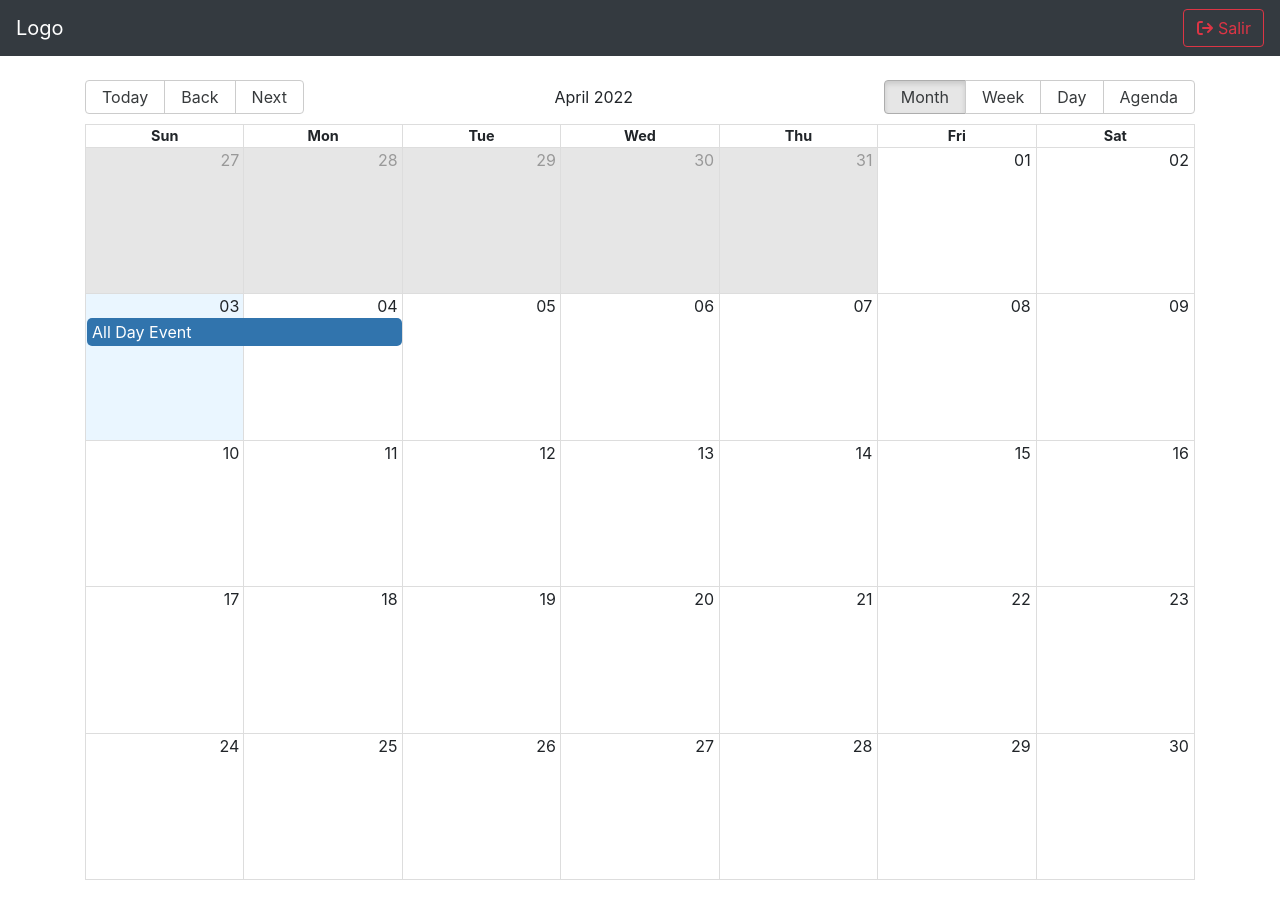
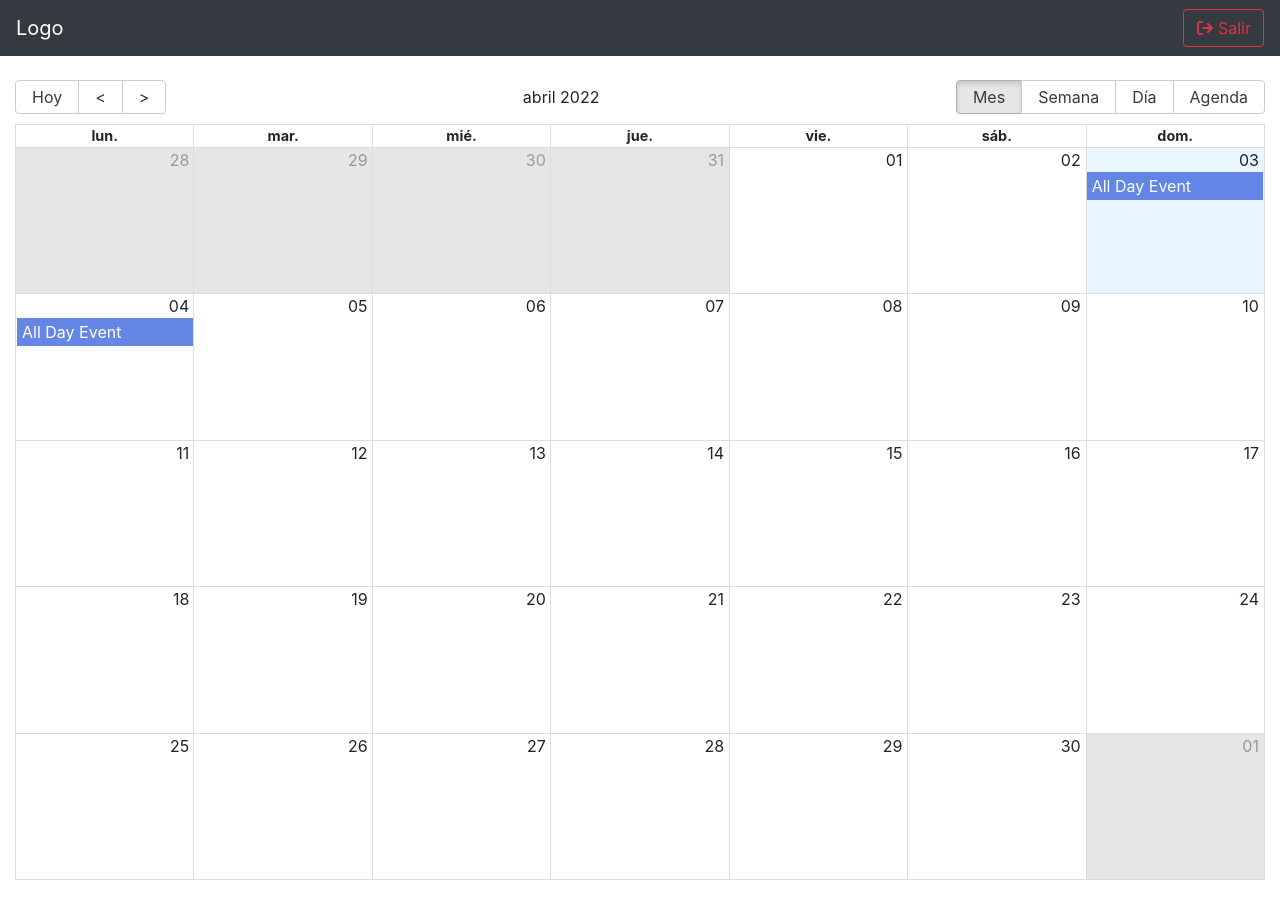
Before and after one commit to EngelReyes23/MERN_Calendar_App, a React (Vite) app: page / in a window 1280 px wide. Shown: the top 918 px of the page. Before the commit the page ends 880 px from the top, so only its background shows below. Built offline with nearby package versions, Linux system fonts and the light colour scheme.

Commit message:
personalizando bigCalendar

```diff
--- a/src/components/calendar/CalendarScreen.jsx
+++ b/src/components/calendar/CalendarScreen.jsx
@@ -1,29 +1,53 @@
 import moment from "moment";
+import "moment/locale/es";
 import { Calendar, momentLocalizer } from "react-big-calendar";
 import "react-big-calendar/lib/css/react-big-calendar.css";
 //
+import { messages } from "../../helpers/calendar-messages-es";
 import { Navbar } from "../ui/Navbar";
+
+moment.locale("es");
+const localizer = momentLocalizer(moment);
 
 const events = [
 	{
 		title: "All Day Event",
 		start: moment().toDate(),
 		end: moment().add(2, "hours").toDate(),
-		bgColor: "#fafafa",
+		bgColor: "royalblue",
+		notes: "This is a note",
 	},
 ];
 
-const localizer = momentLocalizer(moment);
+export const CalendarScreen = () => {
+	const eventStyleGetter = (event, start, end, isSelected) => {
+		console.log(event, start, end, isSelected);
 
-export const CalendarScreen = () => {
+		const style = {
+			backgroundColor: event.bgColor,
+			borderRadius: "0px",
+			opacity: 0.8,
+			color: "white",
+		};
+
+		return {
+			style,
+		};
+	};
+
 	return (
 		<>
 			<Navbar />
-			<div className="container">
+			<div className="container-fluid">
 				<div className="row">
-					<div className="col-md-12 min-vh-100">
+					<div className="col-md-12 min-vh-100 mb-5">
 						{/* <div className="height-calendar"> */}
-						<Calendar localizer={localizer} events={events} />
+						<Calendar
+							localizer={localizer}
+							events={events}
+							messages={messages}
+							eventPropGetter={eventStyleGetter}
+						/>
 						{/* </div> */}
 					</div>
 				</div>
--- a/src/components/ui/Navbar.jsx
+++ b/src/components/ui/Navbar.jsx
@@ -2,7 +2,7 @@ import React from "react";
 
 export const Navbar = () => {
 	return (
-		<div className={"navbar navbar-dark bg-dark mb-4"}>
+		<div className={"navbar navbar-dark bg-dark mb-4 sticky-top"}>
 			<span className={"navbar-brand"}>Logo</span>
 
 			<button className={"btn btn-outline-danger"}>
--- /dev/null
+++ b/src/helpers/calendar-messages-es.js
@@ -0,0 +1,15 @@
+export const messages = {
+	allDay: "Todo el día",
+	previous: "<",
+	next: ">",
+	today: "Hoy",
+	month: "Mes",
+	week: "Semana",
+	day: "Día",
+	agenda: "Agenda",
+	date: "Fecha",
+	time: "Hora",
+	event: "Evento",
+	noEventsInRange: "No hay eventos en este rango",
+	showMore: (total) => `+ Ver más (${total})`,
+};
```
